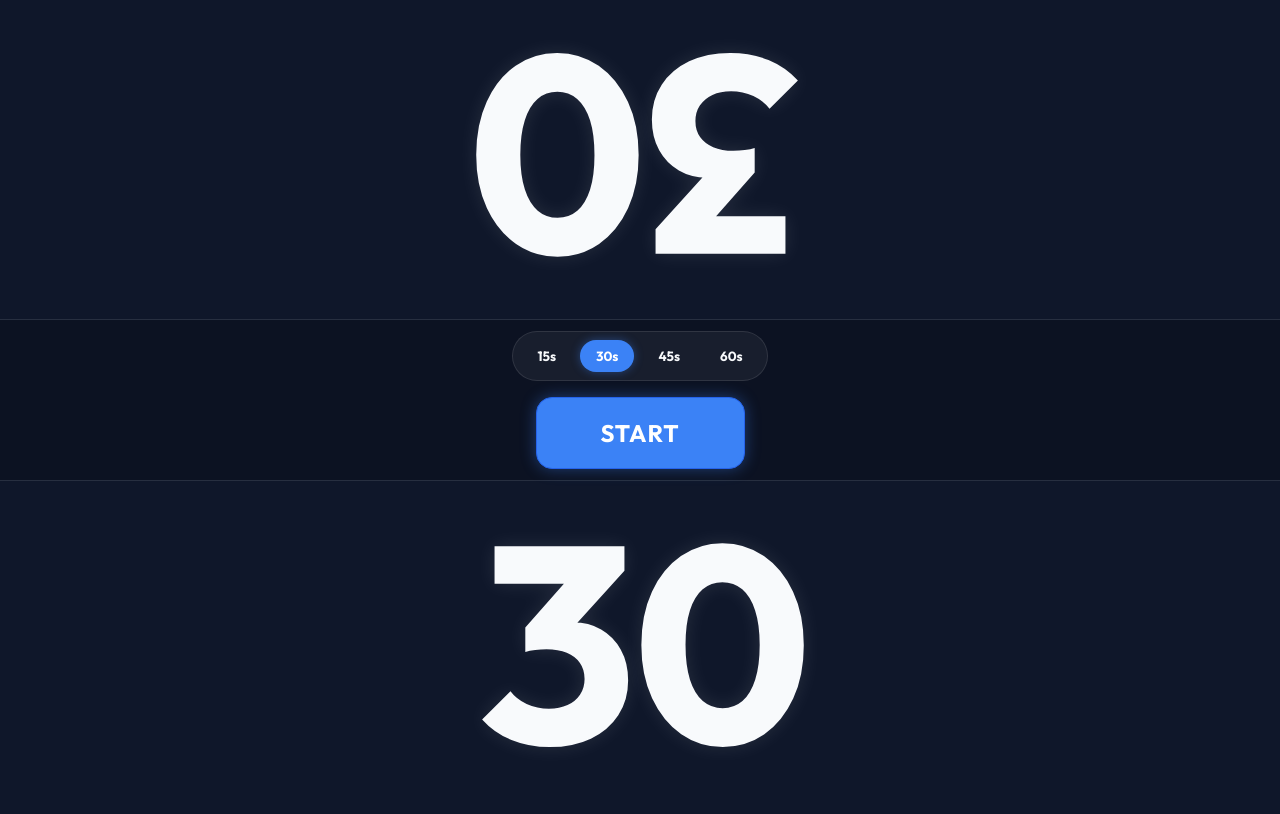
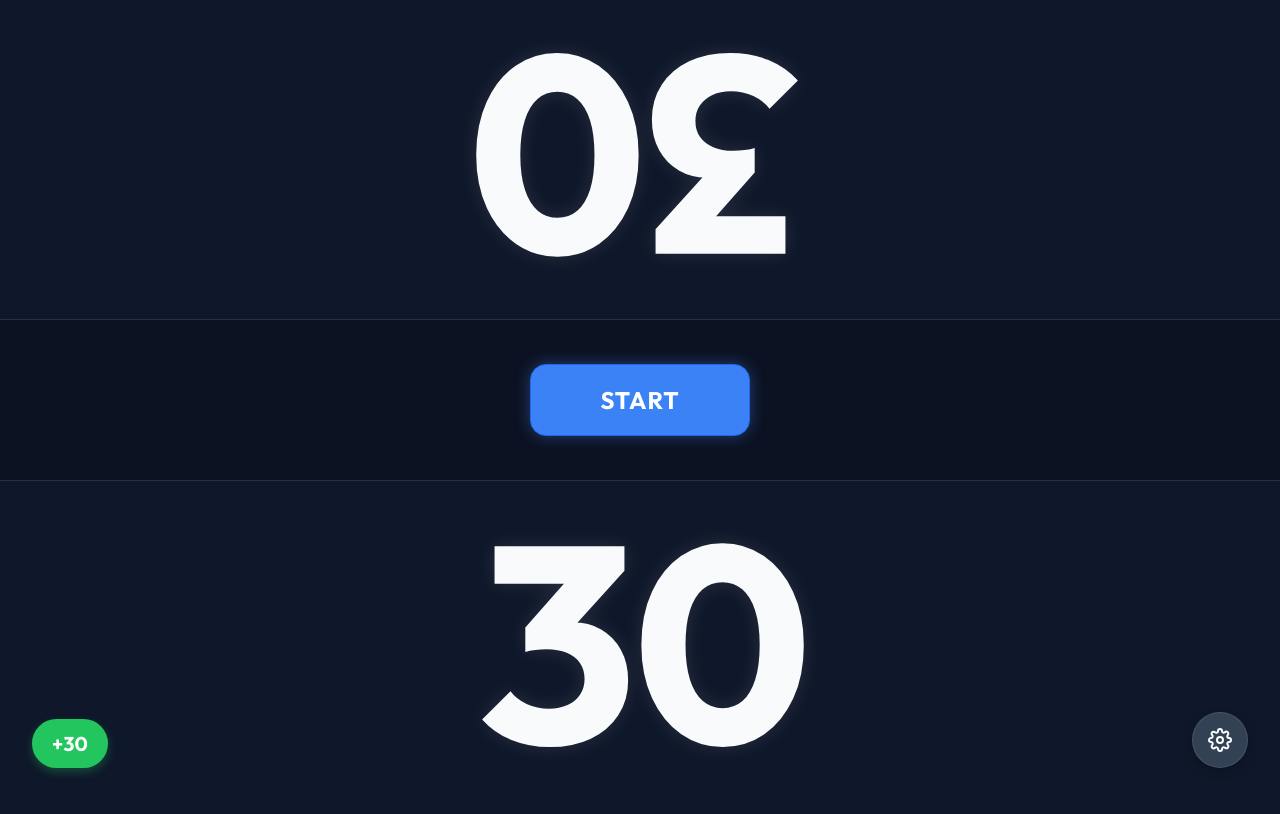
Before and after one commit to TravelingTechGuy/poker-timer, a React (Vite) app: page / in a window 1280 px wide. Shown: the top 814 px of the page. Built offline with nearby package versions, Linux system fonts and the light colour scheme.

Commit message:
Refactor UI: single button, background reset, gear menu, +30 button

```diff
--- a/src/App.tsx
+++ b/src/App.tsx
@@ -1,6 +1,5 @@
 import { useState, useCallback, useRef, useEffect } from 'react';
 import { TimerDisplay } from './components/TimerDisplay';
-import { Controls } from './components/Controls';
 import { initAudio, playBeep, playWhomp } from './utils/audio';
 import './index.css';
 
@@ -9,6 +8,7 @@ function App() {
   const [timeLeft, setTimeLeft] = useState(30);
   const [isRunning, setIsRunning] = useState(false);
   const [isPaused, setIsPaused] = useState(false);
+  const [isSettingsOpen, setIsSettingsOpen] = useState(false);
 
   const timerRef = useRef<number | null>(null);
 
@@ -28,6 +28,7 @@ function App() {
 
       if (newTime === 0) {
         setIsRunning(false);
+        setIsPaused(false);
         if (timerRef.current !== null) {
           window.clearInterval(timerRef.current);
           timerRef.current = null;
@@ -38,31 +39,37 @@ function App() {
     });
   }, []);
 
-  const startTimer = () => {
-    initAudio();
-    setIsRunning(true);
-    setIsPaused(false);
-
-    if (timerRef.current !== null) {
-      window.clearInterval(timerRef.current);
+  const handleMainAction = (e: React.MouseEvent) => {
+    e.stopPropagation();
+    if (timeLeft === 0) {
+      resetTimer();
+      return;
     }
 
-    timerRef.current = window.setInterval(tick, 1000);
-  };
+    if (!isRunning && timeLeft === initialTime) {
+      // Start
+      initAudio();
+      setIsRunning(true);
+      setIsPaused(false);
 
-  const pauseResumeTimer = () => {
-    if (timeLeft === 0) return;
+      if (timerRef.current !== null) {
+        window.clearInterval(timerRef.current);
+      }
 
-    if (isPaused) {
-      setIsPaused(false);
-      setIsRunning(true);
       timerRef.current = window.setInterval(tick, 1000);
-    } else {
+    } else if (isRunning) {
+      // Pause
       setIsPaused(true);
+      setIsRunning(false);
       if (timerRef.current !== null) {
         window.clearInterval(timerRef.current);
         timerRef.current = null;
       }
+    } else if (isPaused) {
+      // Continue
+      setIsPaused(false);
+      setIsRunning(true);
+      timerRef.current = window.setInterval(tick, 1000);
     }
   };
 
@@ -74,11 +81,36 @@ function App() {
     setTimeLeft(initialTime);
     setIsRunning(false);
     setIsPaused(false);
+    setIsSettingsOpen(false);
   };
 
-  const handleTimeChange = (newTime: number) => {
+  const handleBackgroundClick = () => {
+    resetTimer();
+  };
+
+  const addTime = (e: React.MouseEvent) => {
+    e.stopPropagation();
+    setTimeLeft((prev) => prev + 30);
+  };
+
+  const toggleSettings = (e: React.MouseEvent) => {
+    e.stopPropagation();
+    setIsSettingsOpen((prev) => !prev);
+  };
+
+  const handleTimeChange = (e: React.MouseEvent, newTime: number) => {
+    e.stopPropagation();
     setInitialTime(newTime);
     setTimeLeft(newTime);
+    setIsSettingsOpen(false);
+  };
+
+  const getMainButtonText = () => {
+    if (timeLeft === 0) return 'Reset';
+    if (!isRunning && timeLeft === initialTime) return 'Start';
+    if (isRunning) return 'Pause';
+    if (isPaused) return 'Continue';
+    return 'Start';
   };
 
   useEffect(() => {
@@ -90,7 +122,7 @@ function App() {
   }, []);
 
   return (
-    <div className="app-container">
+    <div className="app-container" onClick={handleBackgroundClick}>
       {/* Player's view (top, inverted) */}
       <div className="zone top-zone">
         <TimerDisplay time={timeLeft} inverted={true} />
@@ -98,22 +130,45 @@ function App() {
 
       {/* Controls view (middle) */}
       <div className="zone middle-zone">
-        <Controls
-          isRunning={isRunning}
-          isPaused={isPaused}
-          timeLeft={timeLeft}
-          initialTime={initialTime}
-          onStart={startTimer}
-          onPauseResume={pauseResumeTimer}
-          onReset={resetTimer}
-          onTimeChange={handleTimeChange}
-        />
+        <button
+          className={`main-action-btn ${isRunning ? 'btn-secondary' : 'btn-primary'}`}
+          onClick={handleMainAction}
+        >
+          {getMainButtonText()}
+        </button>
       </div>
 
       {/* Dealer's view (bottom) */}
       <div className="zone bottom-zone">
         <TimerDisplay time={timeLeft} inverted={false} />
       </div>
+
+      {/* Overlays */}
+      <button className="add-time-btn" onClick={addTime}>
+        +30
+      </button>
+
+      <div className="settings-container">
+        {isSettingsOpen && (
+          <div className="settings-menu">
+            {[15, 30, 45, 60].map((t) => (
+              <button
+                key={t}
+                className={`time-pill ${initialTime === t ? 'active' : ''}`}
+                onClick={(e) => handleTimeChange(e, t)}
+              >
+                {t}s
+              </button>
+            ))}
+          </div>
+        )}
+        <button className="gear-btn" onClick={toggleSettings}>
+          <svg viewBox="0 0 24 24" fill="none" stroke="currentColor" strokeWidth="2" strokeLinecap="round" strokeLinejoin="round">
+            <circle cx="12" cy="12" r="3"></circle>
+            <path d="M19.4 15a1.65 1.65 0 0 0 .33 1.82l.06.06a2 2 0 0 1 0 2.83 2 2 0 0 1-2.83 0l-.06-.06a1.65 1.65 0 0 0-1.82-.33 1.65 1.65 0 0 0-1 1.51V21a2 2 0 0 1-2 2 2 2 0 0 1-2-2v-.09A1.65 1.65 0 0 0 9 19.4a1.65 1.65 0 0 0-1.82.33l-.06.06a2 2 0 0 1-2.83 0 2 2 0 0 1 0-2.83l.06-.06a1.65 1.65 0 0 0 .33-1.82 1.65 1.65 0 0 0-1.51-1H3a2 2 0 0 1-2-2 2 2 0 0 1 2-2h.09A1.65 1.65 0 0 0 4.6 9a1.65 1.65 0 0 0-.33-1.82l-.06-.06a2 2 0 0 1 0-2.83 2 2 0 0 1 2.83 0l.06.06a1.65 1.65 0 0 0 1.82.33H9a1.65 1.65 0 0 0 1-1.51V3a2 2 0 0 1 2-2 2 2 0 0 1 2 2v.09a1.65 1.65 0 0 0 1 1.51 1.65 1.65 0 0 0 1.82-.33l.06-.06a2 2 0 0 1 2.83 0 2 2 0 0 1 0 2.83l-.06.06a1.65 1.65 0 0 0-.33 1.82V9a1.65 1.65 0 0 0 1.51 1H21a2 2 0 0 1 2 2 2 2 0 0 1-2 2h-.09a1.65 1.65 0 0 0-1.51 1z"></path>
+          </svg>
+        </button>
+      </div>
     </div>
   );
 }
--- a/src/components/Controls.tsx
+++ /dev/null
@@ -1,64 +0,0 @@
-
-
-interface ControlsProps {
-  isRunning: boolean;
-  isPaused: boolean;
-  timeLeft: number;
-  initialTime: number;
-  onStart: () => void;
-  onPauseResume: () => void;
-  onReset: () => void;
-  onTimeChange: (time: number) => void;
-}
-
-export const Controls: React.FC<ControlsProps> = ({
-  isRunning,
-  isPaused,
-  timeLeft,
-  initialTime,
-  onStart,
-  onPauseResume,
-  onReset,
-  onTimeChange
-}) => {
-  const isReset = !isRunning && timeLeft === initialTime;
-
-  return (
-    <div className="controls-container">
-      {isReset && (
-        <div className="settings-panel">
-          {[15, 30, 45, 60].map(t => (
-            <button
-              key={t}
-              className={`time-pill ${initialTime === t ? 'active' : ''}`}
-              onClick={() => onTimeChange(t)}
-            >
-              {t}s
-            </button>
-          ))}
-        </div>
-      )}
-      <div className="controls">
-        {isReset ? (
-          <button className="btn btn-primary btn-large" onClick={onStart}>
-            Start
-          </button>
-        ) : (
-        <>
-          <button
-            className="btn btn-secondary"
-            onClick={onPauseResume}
-            disabled={timeLeft === 0 && !isPaused}
-          >
-            {isPaused ? 'Continue' : 'Pause'}
-          </button>
-
-          <button className="btn btn-danger" onClick={onReset}>
-            Reset
-          </button>
-        </>
-      )}
-      </div>
-    </div>
-  );
-};
--- a/src/index.css
+++ b/src/index.css
@@ -105,25 +105,83 @@ body {
   animation: shake 0.5s cubic-bezier(.36,.07,.19,.97) both;
 }
 
-/* Controls */
-.controls-container {
+/* Overlays */
+.add-time-btn {
+  position: absolute;
+  bottom: 2rem;
+  left: 2rem;
+  background-color: #22c55e;
+  color: white;
+  border: none;
+  padding: 0.75rem 1.25rem;
+  border-radius: 2rem;
+  font-family: 'Outfit', sans-serif;
+  font-weight: 700;
+  font-size: 1.25rem;
+  cursor: pointer;
+  box-shadow: 0 4px 10px rgba(34, 197, 94, 0.3);
+  transition: transform 0.2s ease, background-color 0.2s ease;
+  z-index: 10;
+  outline: none;
+  -webkit-tap-highlight-color: transparent;
+}
+
+.add-time-btn:active {
+  transform: scale(0.9);
+}
+
+.settings-container {
+  position: absolute;
+  bottom: 2rem;
+  right: 2rem;
   display: flex;
   flex-direction: column;
-  align-items: center;
+  align-items: flex-end;
   gap: 1rem;
-  width: 100%;
+  z-index: 10;
 }
 
-.settings-panel {
+.gear-btn {
+  background-color: var(--secondary-color);
+  color: var(--text-color);
+  border: 1px solid var(--glass-border);
+  border-radius: 50%;
+  width: 3.5rem;
+  height: 3.5rem;
   display: flex;
+  justify-content: center;
+  align-items: center;
+  cursor: pointer;
+  transition: transform 0.2s ease, background-color 0.2s ease;
+  box-shadow: 0 4px 10px rgba(0, 0, 0, 0.2);
+  outline: none;
+  -webkit-tap-highlight-color: transparent;
+}
+
+.gear-btn svg {
+  width: 1.5rem;
+  height: 1.5rem;
+}
+
+.gear-btn:active {
+  transform: scale(0.9);
+}
+
+.settings-menu {
+  display: flex;
+  flex-direction: column;
   gap: 0.5rem;
-  background: var(--glass-bg);
-  padding: 0.5rem;
-  border-radius: 2rem;
+  background: rgba(15, 23, 42, 0.9);
+  padding: 0.75rem;
+  border-radius: 1.5rem;
   border: 1px solid var(--glass-border);
+  backdrop-filter: blur(10px);
+  -webkit-backdrop-filter: blur(10px);
+  box-shadow: 0 10px 25px rgba(0, 0, 0, 0.5);
 }
 
 .time-pill {
+  width: 100%;
   padding: 0.5rem 1rem;
   border-radius: 1.5rem;
   border: none;
@@ -147,24 +205,15 @@ body {
   box-shadow: 0 0 10px rgba(59, 130, 246, 0.4);
 }
 
-.controls {
-  display: flex;
-  gap: 1rem;
-  padding: 0 1rem;
-  width: 100%;
-  max-width: 400px;
-  justify-content: center;
-}
-
-.btn {
-  padding: 1rem 1rem;
-  font-size: 1.25rem;
+/* Main Action Button */
+.main-action-btn {
+  padding: 1.25rem 4rem;
+  font-size: 1.5rem;
   font-weight: 700;
   font-family: 'Outfit', sans-serif;
   border: 1px solid var(--glass-border);
   border-radius: 1rem;
   cursor: pointer;
-  background: var(--glass-bg);
   color: white;
   backdrop-filter: blur(10px);
   -webkit-backdrop-filter: blur(10px);
@@ -174,24 +223,11 @@ body {
   letter-spacing: 1px;
   outline: none;
   -webkit-tap-highlight-color: transparent;
+  min-width: 220px;
 }
 
-.btn:focus {
-  outline: none;
-}
-
-.btn:active:not(:disabled) {
+.main-action-btn:active {
   transform: scale(0.95);
-}
-
-.btn:disabled {
-  opacity: 0.5;
-  cursor: not-allowed;
-}
-
-.btn-large {
-  padding: 1.25rem 4rem;
-  font-size: 1.5rem;
 }
 
 .btn-primary {
@@ -200,29 +236,17 @@ body {
   box-shadow: 0 0 15px rgba(59, 130, 246, 0.4);
 }
 
-.btn-primary:hover:not(:disabled) {
+.btn-primary:hover {
   background-color: var(--primary-hover);
 }
 
 .btn-secondary {
   background-color: var(--secondary-color);
   border-color: var(--secondary-hover);
-  flex: 1;
 }
 
-.btn-secondary:hover:not(:disabled) {
+.btn-secondary:hover {
   background-color: var(--secondary-hover);
-}
-
-.btn-danger {
-  background-color: var(--danger-color);
-  border-color: var(--danger-hover);
-  box-shadow: 0 0 15px rgba(239, 68, 68, 0.2);
-  flex: 1;
-}
-
-.btn-danger:hover:not(:disabled) {
-  background-color: var(--danger-hover);
 }
 
 /* Animations */
```
